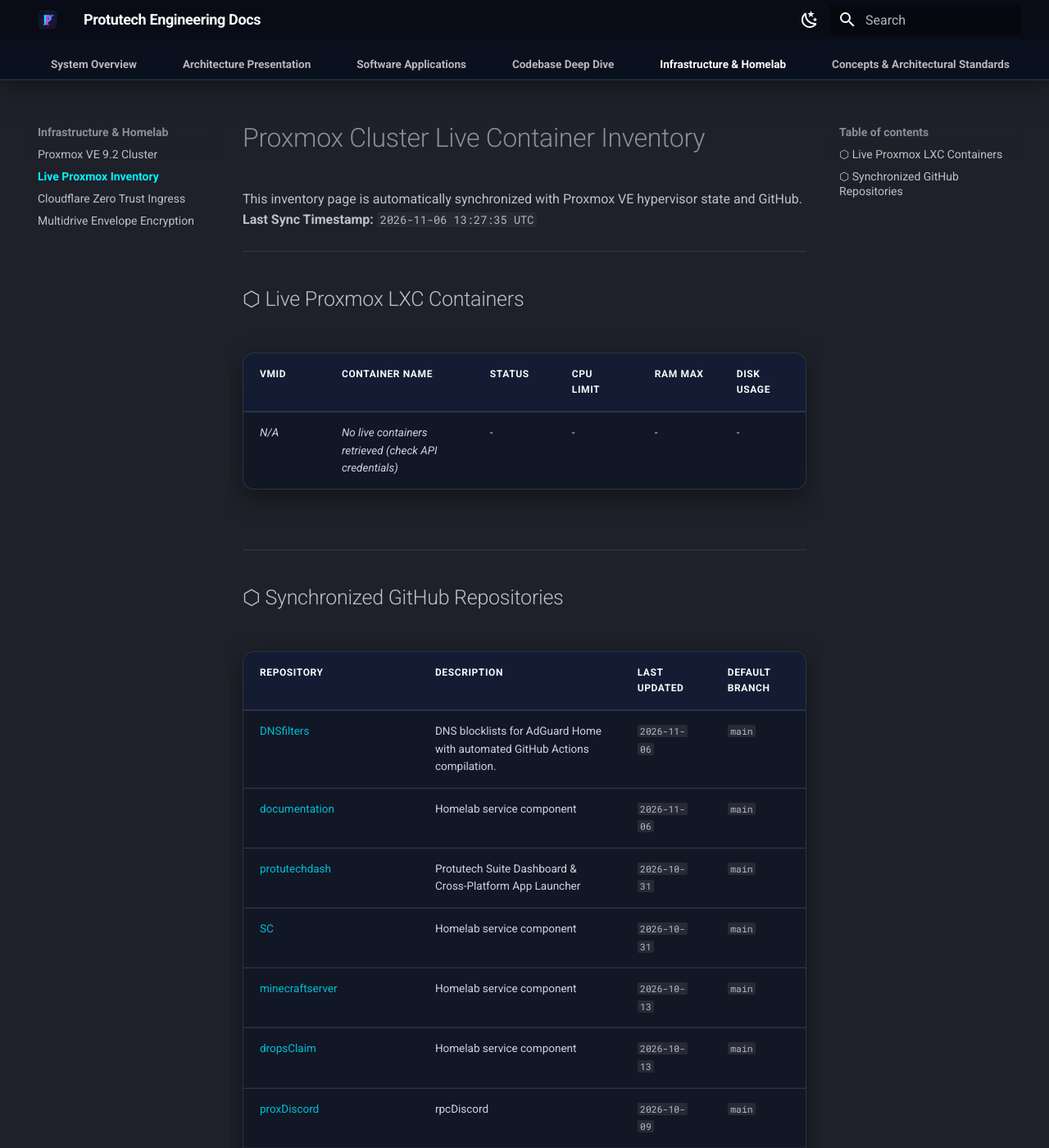
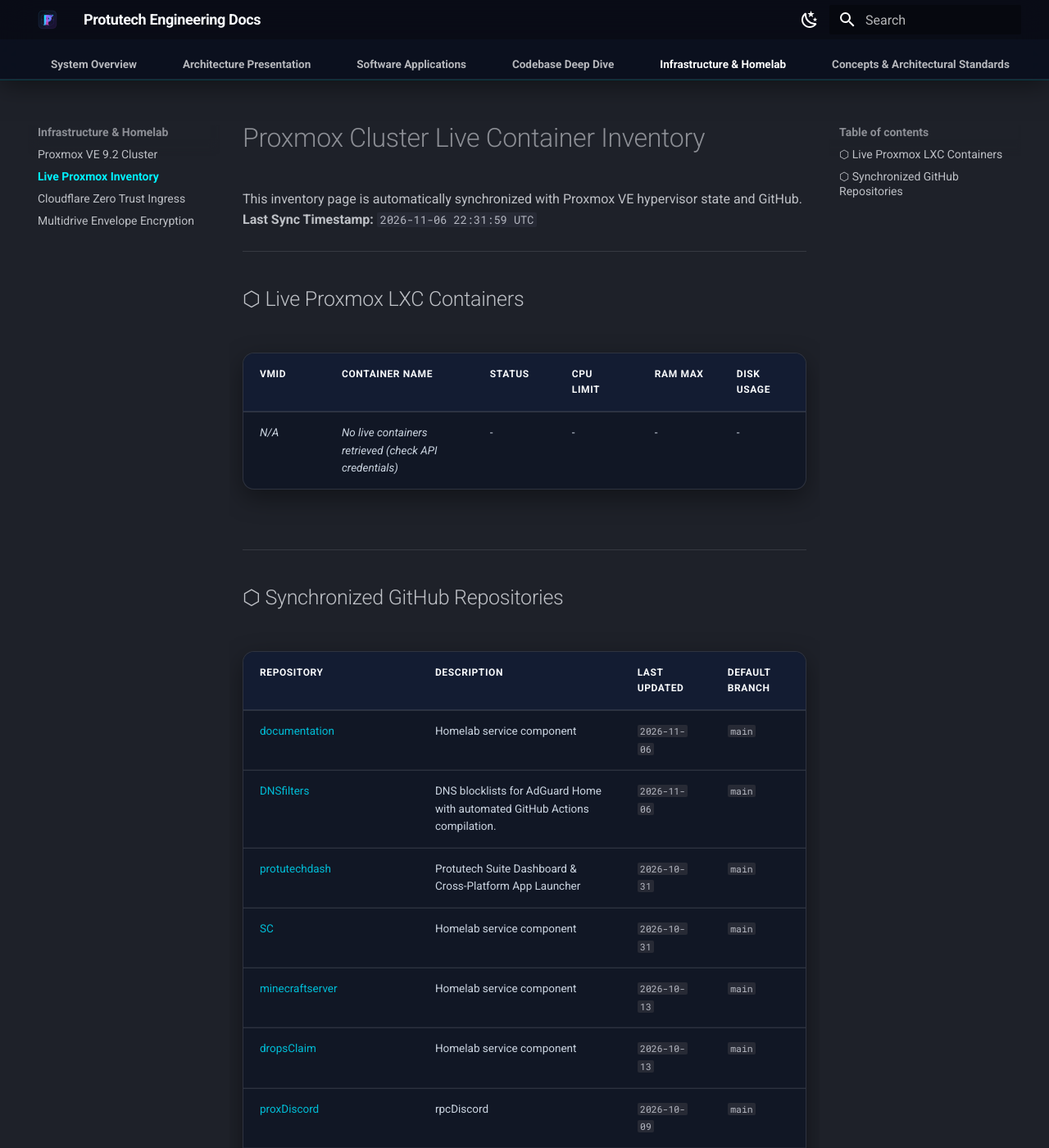
Before and after one commit to IAndrexI/documentation, an MkDocs documentation site: the page built from docs/infra/proxmox-live-inventory.md, in a window 1280 px wide and 1400 px high. Shown: the whole window at 82% size. Built offline with MkDocs 1.6.1 and Material for MkDocs 9.7.7, drawn with Linux system fonts in a browser that asks for light colours.

Commit message:
chore(auto-update): sync live Proxmox containers and GitHub repos [skip ci]

```diff
--- a/docs/infra/proxmox-live-inventory.md
+++ b/docs/infra/proxmox-live-inventory.md
@@ -1,7 +1,7 @@
 # Proxmox Cluster Live Container Inventory
 
 This inventory page is automatically synchronized with Proxmox VE hypervisor state and GitHub.
-**Last Sync Timestamp:** `2026-11-06 13:27:35 UTC`
+**Last Sync Timestamp:** `2026-11-06 22:31:59 UTC`
 
 ---
 
@@ -17,8 +17,8 @@
 
 | Repository | Description | Last Updated | Default Branch |
 | :--- | :--- | :--- | :--- |
+| [documentation](https://github.com/IAndrexI/documentation) | Homelab service component | `2026-11-06` | `main` |
 | [DNSfilters](https://github.com/IAndrexI/DNSfilters) | DNS blocklists for AdGuard Home with automated GitHub Actions compilation. | `2026-11-06` | `main` |
-| [documentation](https://github.com/IAndrexI/documentation) | Homelab service component | `2026-11-06` | `main` |
 | [protutechdash](https://github.com/IAndrexI/protutechdash) | Protutech Suite Dashboard & Cross-Platform App Launcher | `2026-10-31` | `main` |
 | [SC](https://github.com/IAndrexI/SC) | Homelab service component | `2026-10-31` | `main` |
 | [minecraftserver](https://github.com/IAndrexI/minecraftserver) | Homelab service component | `2026-10-13` | `main` |
```
